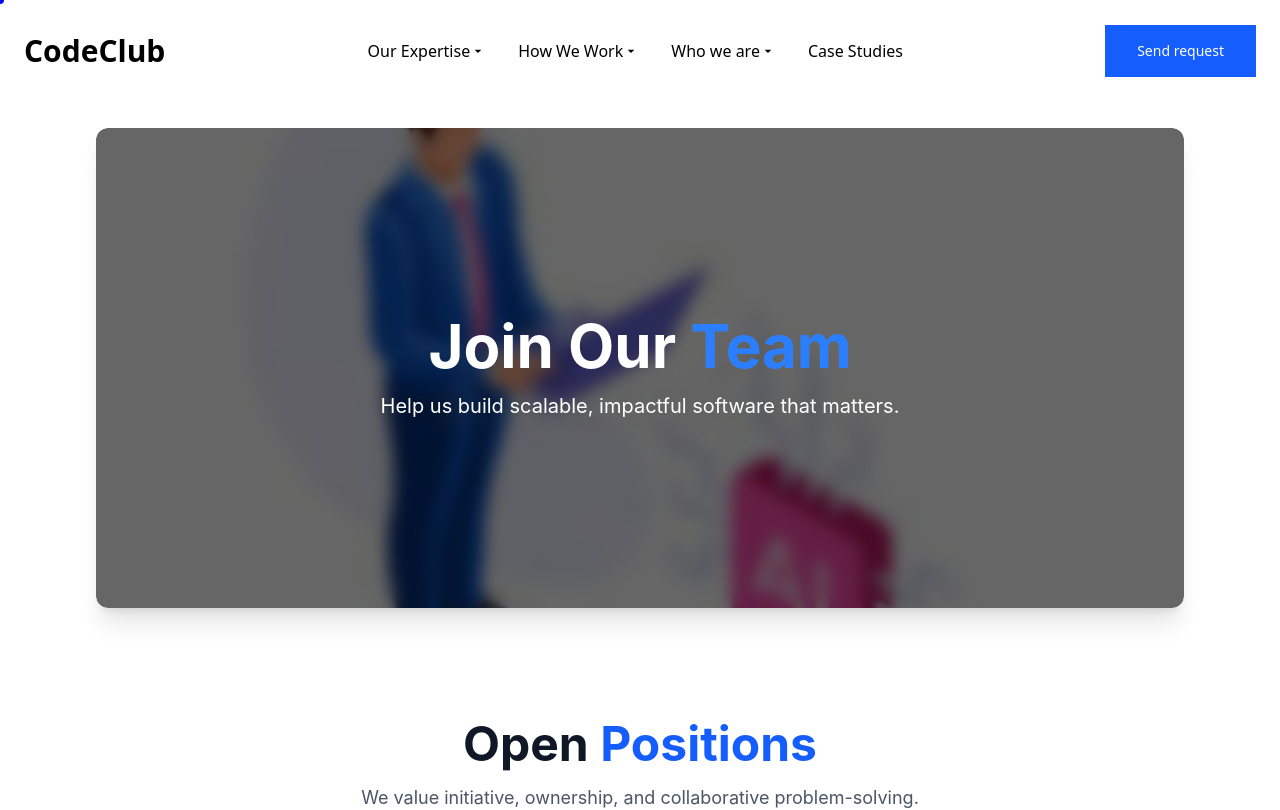
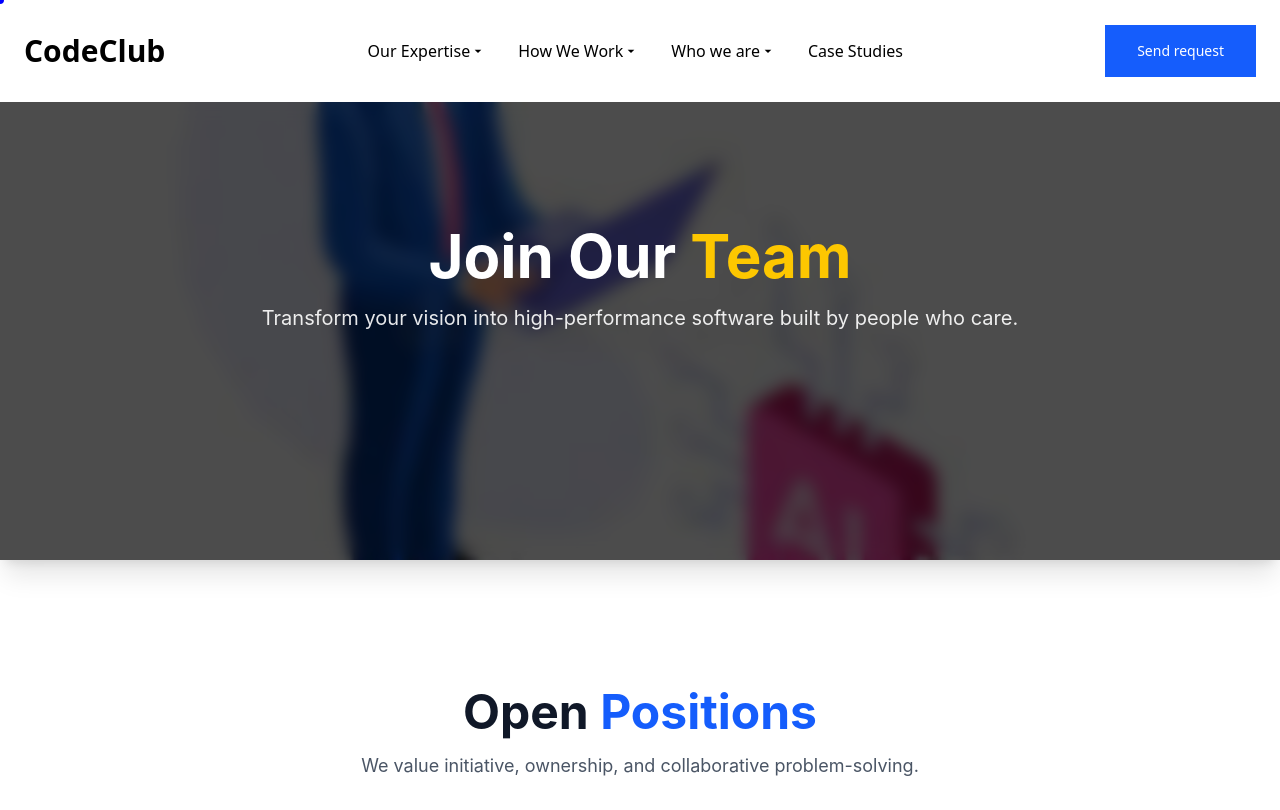
Before and after one commit to hassnain07/codeClub, a React (Vite) app: page /careers in a window 1280 px wide. Shown: the top 810 px of the page. Built offline with nearby package versions, Linux system fonts and the light colour scheme.

Commit message:
careers updated

```diff
--- a/src/pages/Careers.jsx
+++ b/src/pages/Careers.jsx
@@ -43,26 +43,29 @@ export default function CareerPage() {
 
     return (
         <>
-            <div className="bg-white text-gray-900 min-h-screen pt-32 pb-20 px-4 md:px-24">
 
-                {/* Hero */}
-                <section className="mb-28">
-                    <div className="relative w-full h-[60vh] rounded-xl overflow-hidden shadow-xl">
+            {/* hero */}
+            <section className="w-full h-[70vh] relative overflow-hidden shadow-xl">
                 <img
                     src={hero}
                     alt="Join Team"
-                            className="w-full h-full object-cover"
+                    className="absolute inset-0 w-full h-full object-cover"
                 />
-                        <div className="absolute inset-0 bg-black/60 backdrop-blur-sm flex flex-col justify-center items-center text-white px-4 text-center">
+                <div className="absolute inset-0 bg-black/70 backdrop-blur-sm flex flex-col justify-center items-center px-4 text-center text-white">
                     <h1 className="text-4xl md:text-6xl font-bold mb-4">
-                                Join Our <span className="text-blue-500">Team</span>
+                        Join Our <span className="text-yellow-400">Team</span>
                     </h1>
-                            <p className="text-lg md:text-xl max-w-2xl">
-                                Help us build scalable, impactful software that matters.
+                    <p className="text-lg md:text-xl max-w-3xl leading-relaxed text-white/90">
+                        Transform your vision into high-performance software built by people who care.
                     </p>
                 </div>
-                    </div>
             </section>
+            <div className="bg-white text-gray-900 min-h-screen pt-32 pb-20 px-4 md:px-24">
+
+
+
+
+
 
                 {/* Open Positions */}
                 <section className="mb-28">
```
Lines whose indentation alone changed are shown as unchanged.
